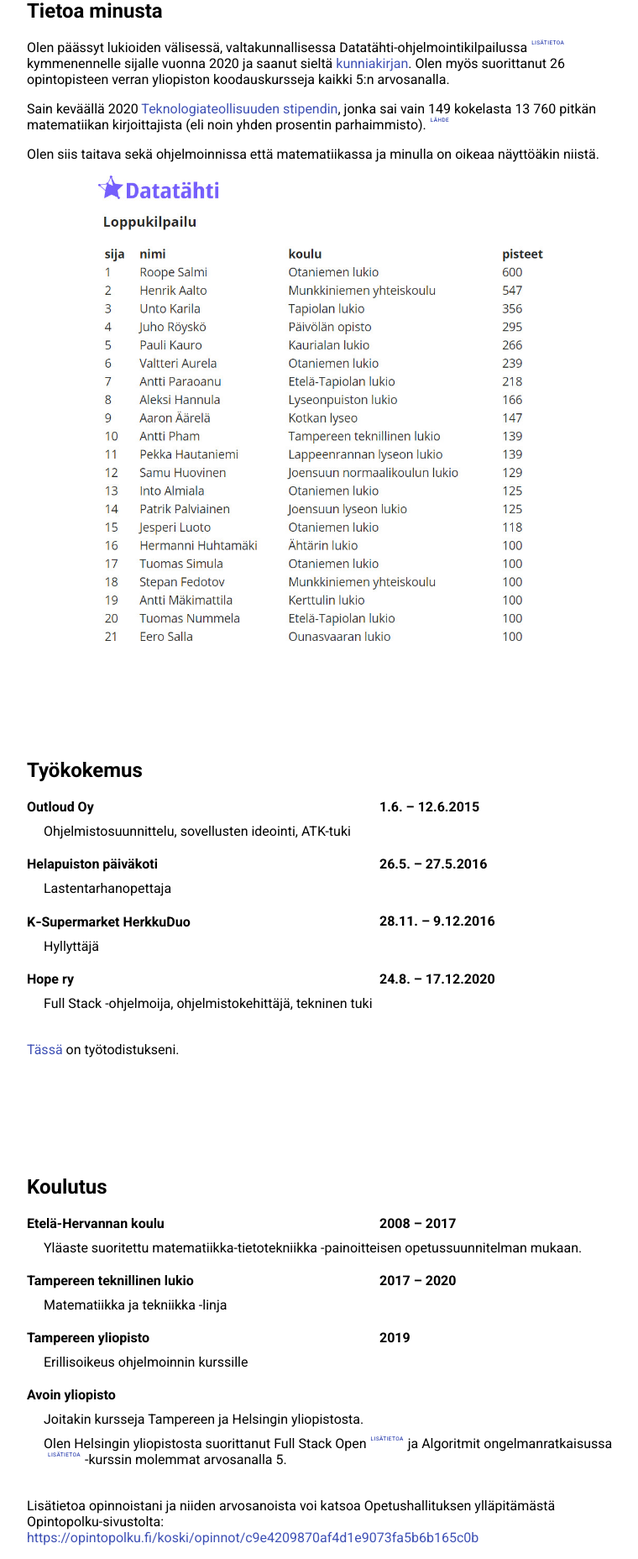
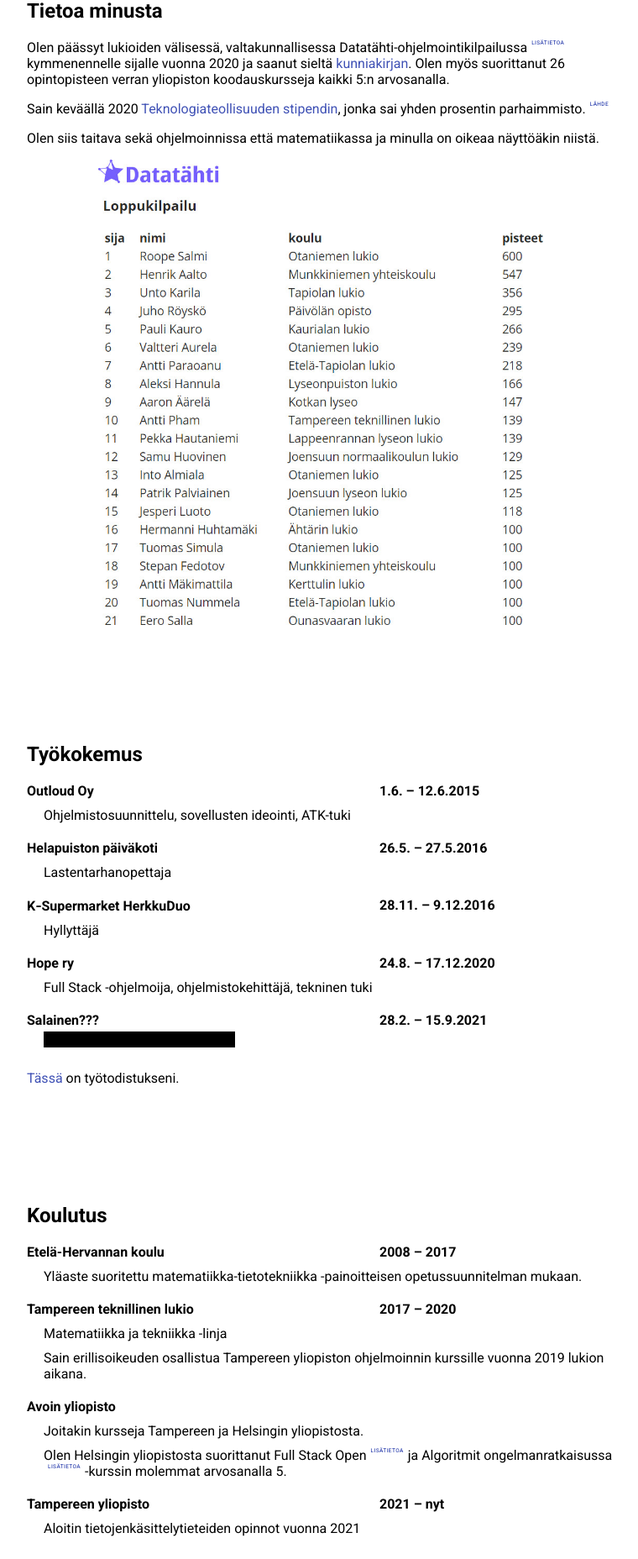
Before and after one commit to anttipham/CV, a React (Create React App) app: page / in a window 1280 px wide. Shown: the part 1540-3396 px from the top of the page at 84% size, without its empty margins (258-1018 px from the left). Built offline with nearby package versions, Linux system fonts and the light colour scheme.

Commit message:
Tekstien päivittäjmistä

```diff
--- a/src/components/textParts/AboutMe.jsx
+++ b/src/components/textParts/AboutMe.jsx
@@ -5,7 +5,7 @@
 import Img from '../displayComponents/Img'
 import LinkToNewTab from '../displayComponents/LinkToNewTab'
 
-const Leaderboard = styled(Img)`
+const DatatahtiImg = styled(Img)`
   /* float: right; */
   display: block;
   margin: 0 auto;
@@ -34,12 +34,12 @@
   const source = (
     <>
       <p>
-        Teknologiateollisuuden stipendin saajat:
+        Teknologiateollisuuden stipendin saajia 149:
         <br />
         <LinkToNewTab href="https://techfinland100.fi/wp/wp-content/uploads/2020/05/Ylioppilaat-kev%C3%A4t-2020.pdf" />
       </p>
       <p>
-        Pitkän matematiikan kirjoittajien määrä:
+        Pitkän matematiikan kirjoittajia 13 760:
         <br />
         <LinkToNewTab href="https://www.ylioppilastutkinto.fi/ext/stat/FS2020A2011T2010.pdf" />
       </p>
@@ -60,8 +60,7 @@
         Sain keväällä 2020 {}
         <LinkToNewTab href="https://techfinland100.fi/ylioppilaat2020/">
           Teknologiateollisuuden stipendin
-        </LinkToNewTab>, jonka sai vain {}
-        149 kokelasta 13 760 pitkän matematiikan kirjoittajista (eli noin yhden prosentin parhaimmisto).
+        </LinkToNewTab>, jonka sai yhden prosentin parhaimmisto.
         {/* https://www.ylioppilastutkinto.fi/tietopalvelut/tilastot/tilastotaulukot */}
         <OpenModal text="lähde">{source}</OpenModal>
       </p>
@@ -70,12 +69,10 @@
       </p>
 
       {/* <LinkToNewTab href="https://datatahti.fi/aiemmat-vuodet.html"> */}
-      <LinkToNewTab href={leaderboardPic}>
-        <Leaderboard
-          src={leaderboardPic}
-          alt="Kuva Datatähti 2020:n tulokset"
-        />
-      </LinkToNewTab>
+      <DatatahtiImg
+        src={leaderboardPic}
+        alt="Kuva Datatähti 2020:n tulokset"
+      />
     </div>
   )
 }
--- a/src/components/textParts/Education.jsx
+++ b/src/components/textParts/Education.jsx
@@ -59,13 +59,14 @@
         Yläaste suoritettu matematiikka-tietotekniikka -painoitteisen opetussuunnitelman mukaan.
       </FlexList>
       <FlexList left="Tampereen teknillinen lukio" right="2017 – 2020">
+        <p>
           Matematiikka ja tekniikka -linja
-      </FlexList>
-      <FlexList left="Tampereen yliopisto" right="2019">
-        Erillisoikeus ohjelmoinnin kurssille
+        </p>
+        <p>
+          Sain erillisoikeuden osallistua Tampereen yliopiston ohjelmoinnin kurssille vuonna 2019 lukion aikana.
+        </p>
       </FlexList>
       <FlexList left="Avoin yliopisto">
-        <>
         <p>
           Joitakin kursseja Tampereen ja Helsingin yliopistosta.
         </p>
@@ -76,13 +77,17 @@
           <OpenModal>{algorithmCourseInfo}</OpenModal>
           -kurssin molemmat arvosanalla 5.
         </p>
-        </>
+      </FlexList>
+      <FlexList left="Tampereen yliopisto" right="2021 – nyt">
+        <p>
+          Aloitin tietojenkäsittelytieteiden opinnot vuonna 2021
+        </p>
       </FlexList>
 
       <p>
         Lisätietoa opinnoistani ja niiden arvosanoista voi katsoa Opetushallituksen ylläpitämästä Opintopolku-sivustolta:
         <br />
-        <LinkToNewTab href="https://opintopolku.fi/koski/opinnot/c9e4209870af4d1e9073fa5b6b165c0b" />
+        <LinkToNewTab href="https://opintopolku.fi/koski/opinnot/d2dfe246f288417bb0e042f8ff9ac32a" />
       </p>
       <p>
         Yliopistossa käytetään 0–5-asteikkoa, lukiossa 4–10-asteikkoa ja S-merkintää (suoritettu).
--- a/src/components/textParts/Programming.jsx
+++ b/src/components/textParts/Programming.jsx
@@ -16,7 +16,7 @@
         Express.js, React, Redux, GraphQL
       </FlexList>
       <FlexList left="Tietokannat">
-        MongoDB
+        MongoDB, SQLite
       </FlexList>
       <FlexList left="Ongelmanratkaisutavat">
         Dynamic programming, hyppytaulukot jne.
--- a/src/components/textParts/WorkExperience.jsx
+++ b/src/components/textParts/WorkExperience.jsx
@@ -19,6 +19,11 @@
       <FlexList left="Hope ry" right="24.8. – 17.12.2020">
         Full Stack -ohjelmoija, ohjelmistokehittäjä, tekninen tuki
       </FlexList>
+      <FlexList left="Salainen???" right="28.2. – 15.9.2021">
+        <span style={{ background: 'black' }}>
+          迚 ｹ 谿 贋 ｻ ｻ 蜍 迚 ｹ 谿 贋 ｻ ｻ 蜍
+        </span>
+      </FlexList>
 
       <p>
         <LinkToNewTab href="assets/pdf/tyotodistukset.pdf">Tässä</LinkToNewTab> on työtodistukseni.
```
Lines whose indentation alone changed are shown as unchanged.
